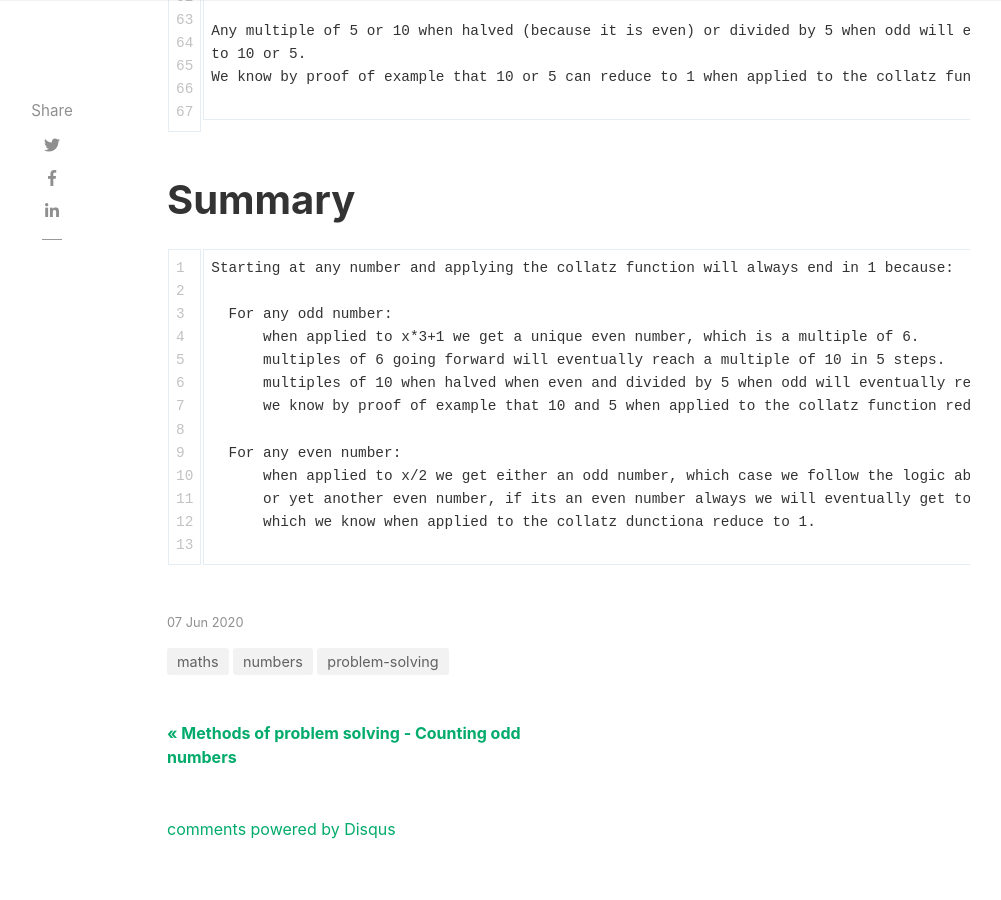
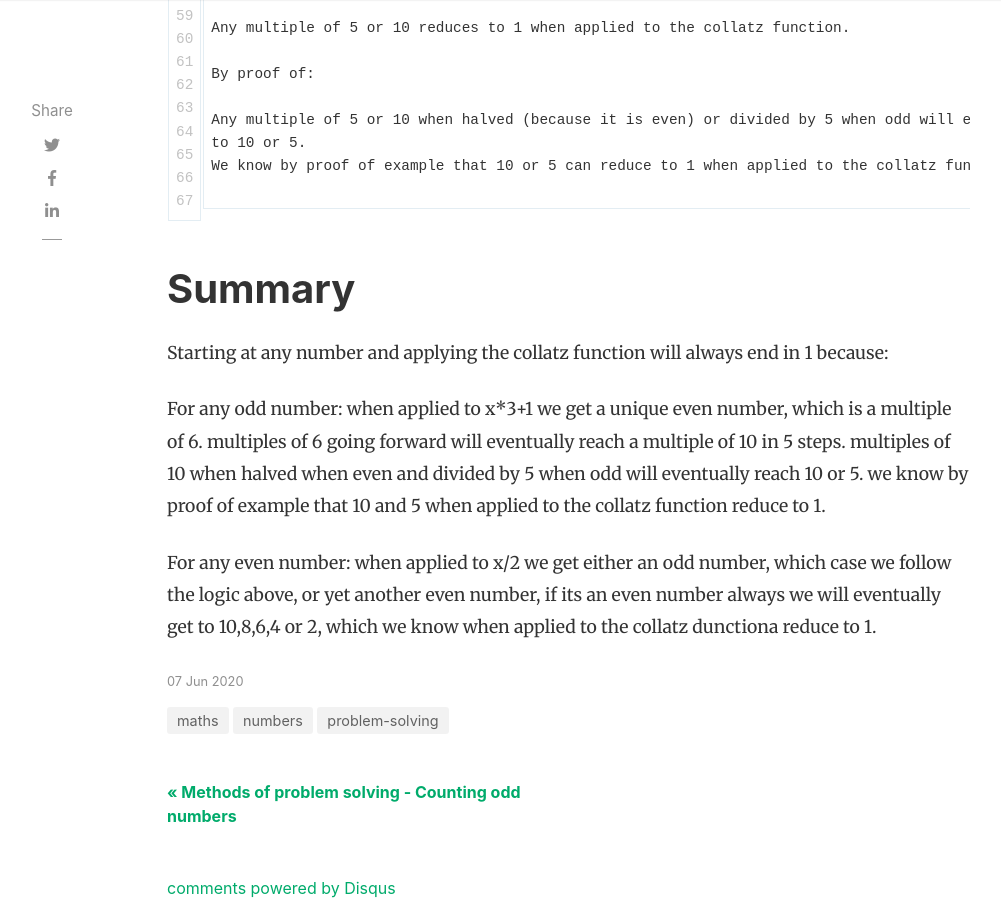
Before and after one commit to gerritjvv/blog, a Jekyll site: the page built from _posts/2020-06-07-maths-collatz-conjecture.md, in a window 1280 px wide and 900 px high, scrolled down 8371 px. Shown: the whole window, without its empty margins (118-1119 px from the left). Built offline with Jekyll 4.4.1, drawn with Linux system fonts in a browser that asks for light colours; nearby versions of some CDN libraries; comment, search, counter and statistics services are not loaded; some of the changed lines change nothing that is shown; some of the changed text lies outside the part shown.

Commit message:
more formatting

`````diff
--- a/_posts/2020-06-07-maths-collatz-conjecture.md
+++ b/_posts/2020-06-07-maths-collatz-conjecture.md
@@ -58,6 +58,9 @@ Use: `list(collatz(10))`
 
 The following is my reasoning on different properties and ideas with regards to the conjecture.
 A loose method of Proof by induction is used at times and at others I just explore the ideas.
+
+When I say `proof`, do take it lightly, its more my mind trying to reach one than an actual formally validated
+and peer reviewed proof.
 
 
 # Exploratory
@@ -302,18 +305,15 @@ We know by proof of example that 10 or 5 can reduce to 1 when applied to the col
 
 # Summary
 
-````
 Starting at any number and applying the collatz function will always end in 1 because:
 
-  For any odd number:
+For any odd number:
       when applied to x*3+1 we get a unique even number, which is a multiple of 6.
       multiples of 6 going forward will eventually reach a multiple of 10 in 5 steps.
       multiples of 10 when halved when even and divided by 5 when odd will eventually reach 10 or 5.
       we know by proof of example that 10 and 5 when applied to the collatz function reduce to 1.
 
-  For any even number:
+For any even number:
       when applied to x/2 we get either an odd number, which case we follow the logic above,
       or yet another even number, if its an even number always we will eventually get to 10,8,6,4 or 2,
       which we know when applied to the collatz dunctiona reduce to 1.
-
-````
`````
